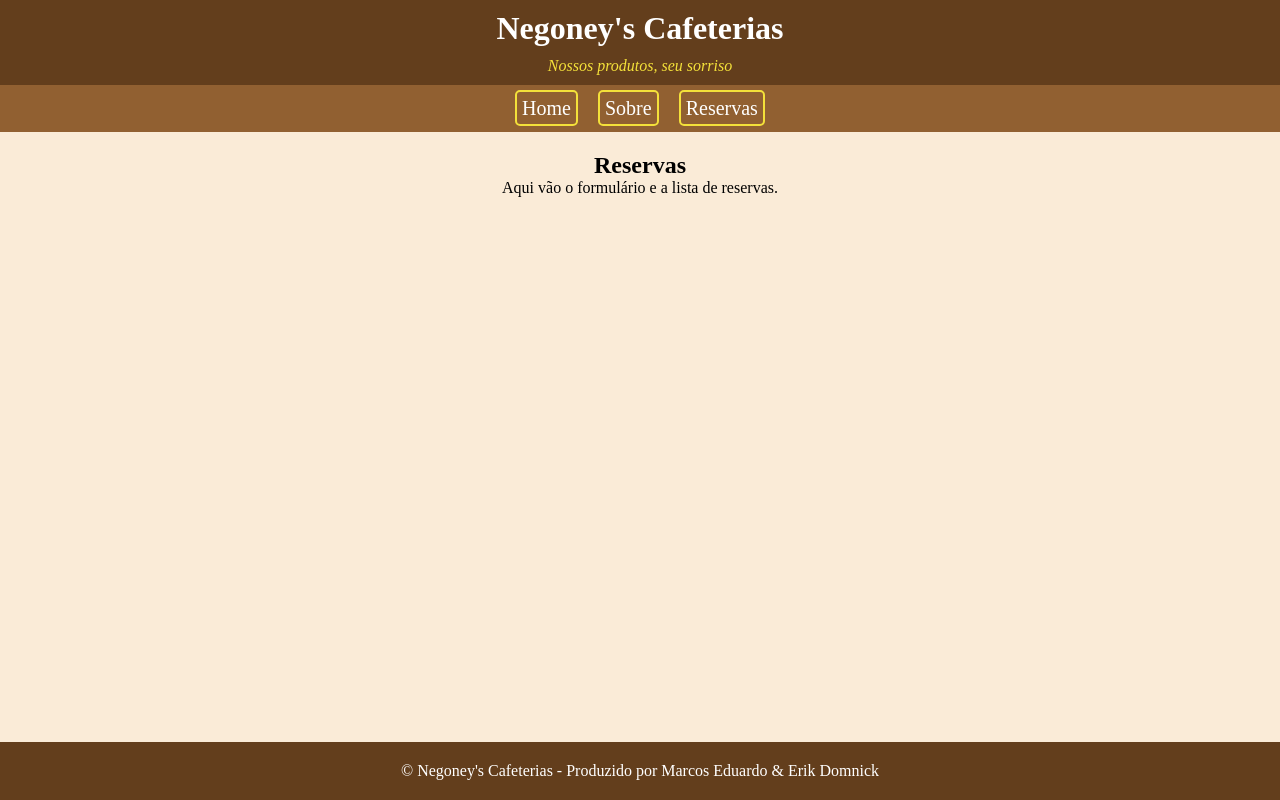
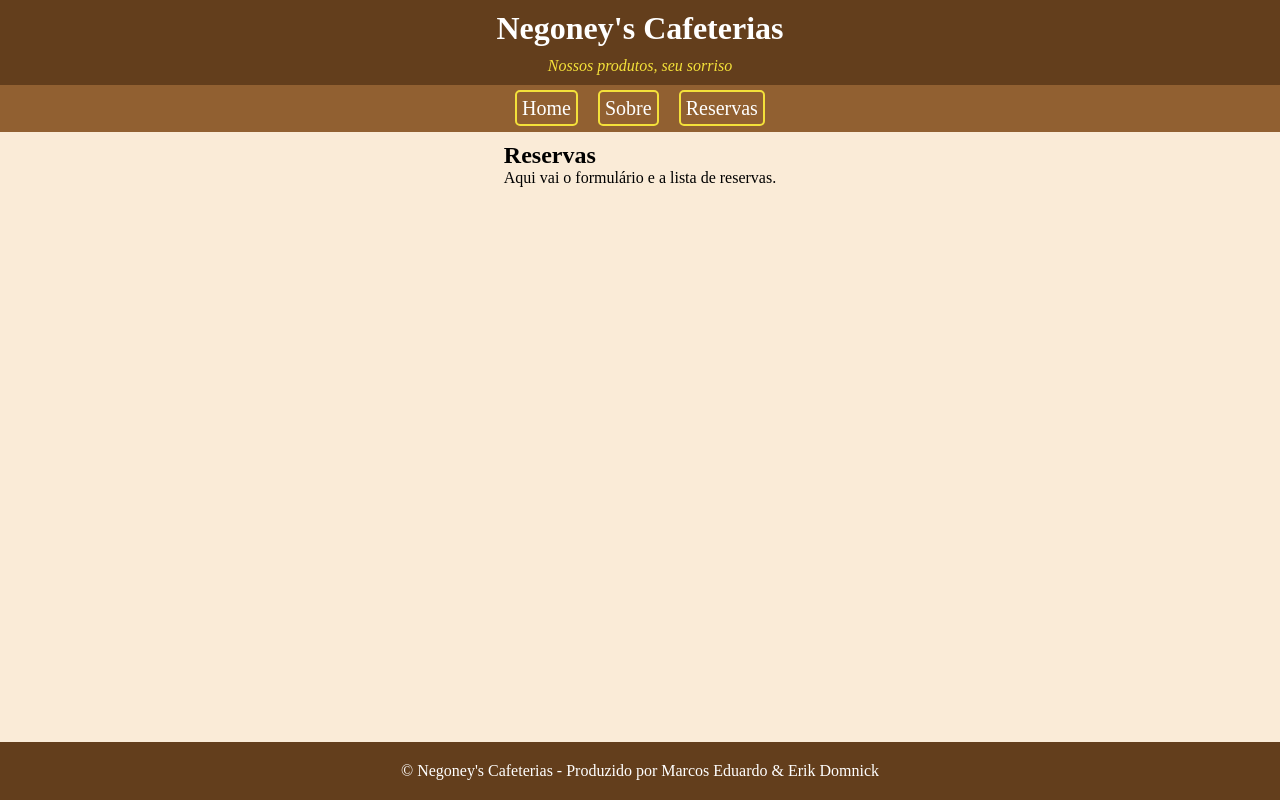
Before and after one commit to ErikDomnick/Negoneys-Cafeterias-React, a React (Vite) app: page /reservas in a window 1280 px wide. Built offline with nearby package versions, Linux system fonts and the light colour scheme.

Commit message:
Reservas Alterado, reservas.jsx feito

```diff
--- a/src/pages/reservas/Reservas.jsx
+++ b/src/pages/reservas/Reservas.jsx
@@ -1,11 +1,11 @@
-import styles from "./reservas.module.css";
+import styles from "./Reservas.module.css";
 
 function Reservas() {
   return (
-    <main className={styles.pagina}>
+    <section className={styles.pagina}>
       <h2>Reservas</h2>
-      <p>Aqui vão o formulário e a lista de reservas.</p>
-    </main>
+      <p>Aqui vai o formulário e a lista de reservas.</p>
+    </section>
   );
 }
 
```
